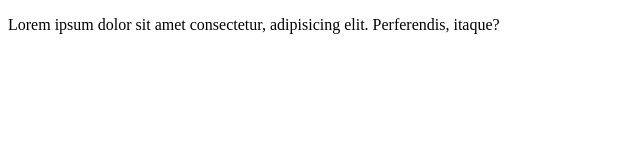
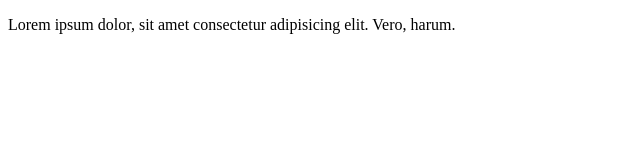
Before and after one commit to Abu-Rayhan5/My-frist-website, a plain HTML site: page Learn-git/index.html in a window 1280 px wide. Shown: the full height of the page, 0-640 px from the left. Drawn offline with Linux system fonts and the light colour scheme.

Commit message:
learn Git

```diff
--- a/Learn-git/index.html
+++ b/Learn-git/index.html
@@ -7,6 +7,6 @@
     <title>Learn Git</title>
 </head>
 <body>
-    <p>Lorem ipsum dolor sit amet consectetur, adipisicing elit. Perferendis, itaque?</p>
+    <p>Lorem ipsum dolor, sit amet consectetur adipisicing elit. Vero, harum.</p>
 </body>
 </html>
```
Also changed, not shown: 1 other file.
